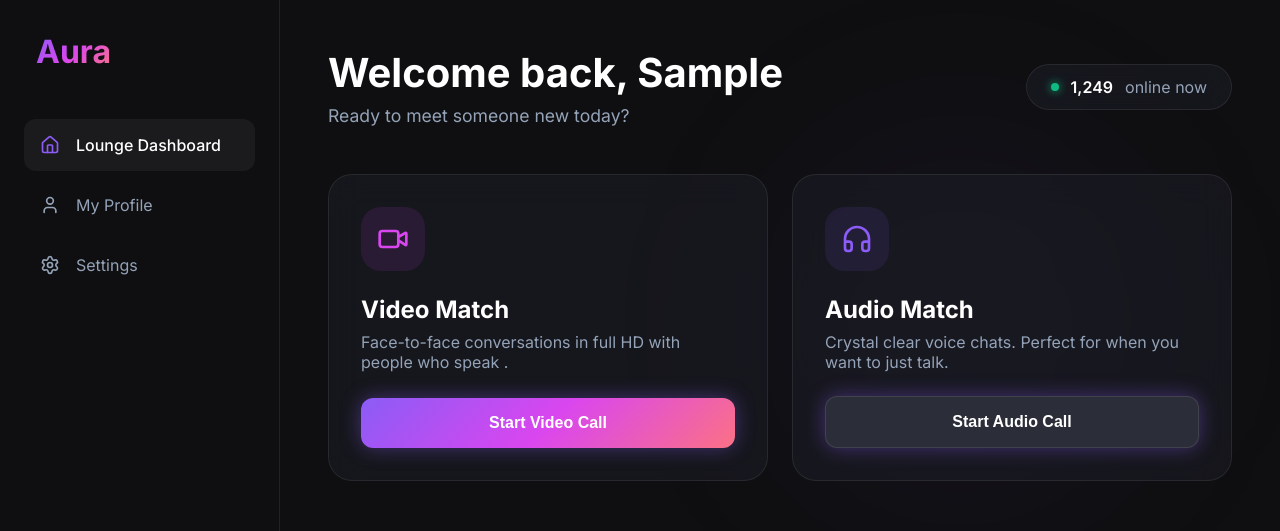
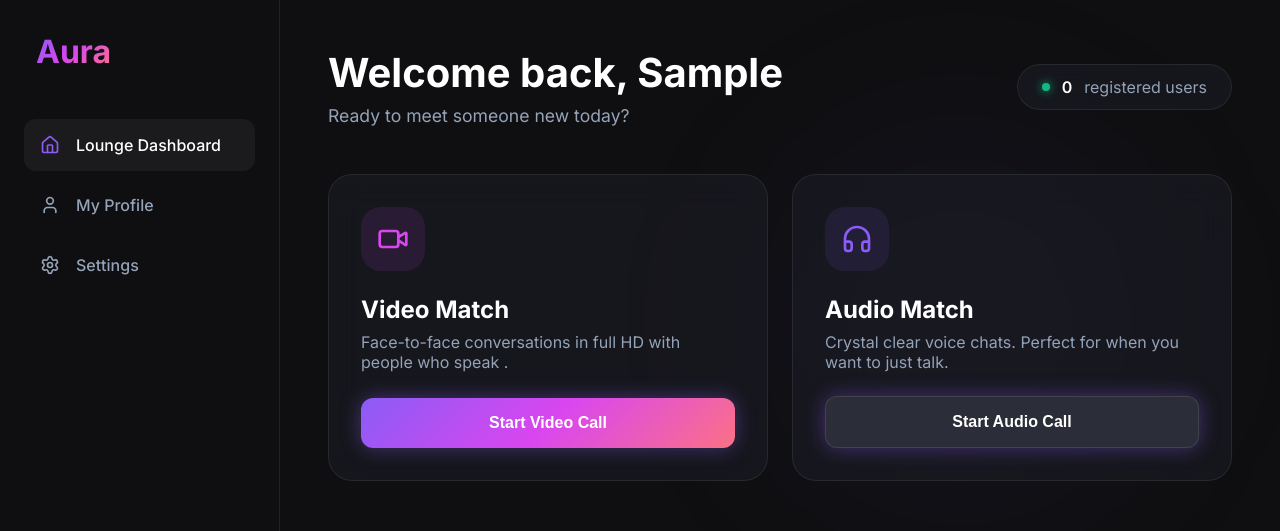
Before and after one commit to 23btrct005-coder/aura, a Next.js app: page /lounge in a window 1280 px wide. Shown: the top 531 px of the page. Built offline with nearby package versions, Linux system fonts and the light colour scheme; no server answers; the database is empty; sample sign-in values are in the browser's storage.

Commit message:
Implement profile, settings, and realtime users

```diff
--- a/src/app/lounge/page.tsx
+++ b/src/app/lounge/page.tsx
@@ -3,10 +3,10 @@
 import { useEffect, useState } from 'react';
 import { useRouter } from 'next/navigation';
 import { auth, db } from '../../lib/firebase';
-import { onAuthStateChanged, signOut } from 'firebase/auth';
-import { doc, getDoc, collection, query, where, getDocs, addDoc, updateDoc, limit } from 'firebase/firestore';
-import { motion } from 'framer-motion';
-import { Home, User, Settings, LogOut, Headphones, Video, Users, Globe2, Activity } from 'lucide-react';
+import { onAuthStateChanged, signOut, updateProfile } from 'firebase/auth';
+import { doc, getDoc, collection, query, where, getDocs, addDoc, updateDoc, limit, onSnapshot } from 'firebase/firestore';
+import { motion, AnimatePresence } from 'framer-motion';
+import { Home, User, Settings, LogOut, Headphones, Video, Activity, Save } from 'lucide-react';
 
 export default function LoungePage() {
   const router = useRouter();
@@ -14,7 +14,11 @@ export default function LoungePage() {
   const [language, setLanguage] = useState<string>('');
   const [isLoading, setIsLoading] = useState(true);
   const [isMatching, setIsMatching] = useState(false);
-  const [activeUsersMock, setActiveUsersMock] = useState(1248);
+  const [totalUsers, setTotalUsers] = useState(1);
+  const [activeTab, setActiveTab] = useState<'dashboard' | 'profile' | 'settings'>('dashboard');
+
+  const [editLanguage, setEditLanguage] = useState('');
+  const [isSaving, setIsSaving] = useState(false);
 
   useEffect(() => {
     const unsubscribe = onAuthStateChanged(auth, async (currentUser) => {
@@ -29,6 +33,7 @@ export default function LoungePage() {
         const userDoc = await getDoc(doc(db, 'users', currentUser.uid));
         if (userDoc.exists()) {
           setLanguage(userDoc.data().languagePreference || '');
+          setEditLanguage(userDoc.data().languagePreference || '');
         }
       } catch (error) {
         console.error("Error fetching user data:", error);
@@ -37,14 +42,15 @@ export default function LoungePage() {
       }
     });
 
-    // Mock active users fluctuating
-    const interval = setInterval(() => {
-      setActiveUsersMock(prev => prev + Math.floor(Math.random() * 5) - 2);
-    }, 5000);
+    // Real-time listener for total registered users
+    const usersRef = collection(db, 'users');
+    const unsubscribeUsers = onSnapshot(usersRef, (snapshot) => {
+      setTotalUsers(snapshot.size);
+    });
 
     return () => {
       unsubscribe();
-      clearInterval(interval);
+      unsubscribeUsers();
     };
   }, [router]);
 
@@ -86,6 +92,19 @@ export default function LoungePage() {
     }
   };
 
+  const handleUpdateProfile = async () => {
+    setIsSaving(true);
+    try {
+      await updateDoc(doc(db, 'users', user.uid), {
+        languagePreference: editLanguage
+      });
+      setLanguage(editLanguage);
+    } catch (error) {
+      console.error("Error updating profile:", error);
+    }
+    setIsSaving(false);
+  };
+
   const handleSignOut = () => {
     signOut(auth);
   };
@@ -108,17 +127,31 @@ export default function LoungePage() {
         </h1>
 
         <div style={{ display: 'flex', flexDirection: 'column', gap: '8px', flexGrow: 1 }}>
-          <div className="nav-item active" style={{ display: 'flex', alignItems: 'center', gap: '16px', padding: '16px', borderRadius: '12px', background: 'rgba(255,255,255,0.05)', color: 'white', cursor: 'pointer' }}>
-            <Home size={20} color="var(--color-purple)" />
+          <div
+            onClick={() => setActiveTab('dashboard')}
+            className={`nav-item ${activeTab === 'dashboard' ? 'active' : ''}`}
+            style={{ display: 'flex', alignItems: 'center', gap: '16px', padding: '16px', borderRadius: '12px', background: activeTab === 'dashboard' ? 'rgba(255,255,255,0.05)' : 'transparent', color: activeTab === 'dashboard' ? 'white' : 'var(--text-muted)', cursor: 'pointer', transition: 'all 0.2s' }}
+          >
+            <Home size={20} color={activeTab === 'dashboard' ? 'var(--color-purple)' : 'currentColor'} />
             <span style={{ fontWeight: 500 }}>Lounge Dashboard</span>
           </div>
-          <div className="nav-item" style={{ display: 'flex', alignItems: 'center', gap: '16px', padding: '16px', borderRadius: '12px', color: 'var(--text-muted)', cursor: 'pointer' }}>
-            <User size={20} />
-            <span>My Profile</span>
+
+          <div
+            onClick={() => setActiveTab('profile')}
+            className={`nav-item ${activeTab === 'profile' ? 'active' : ''}`}
+            style={{ display: 'flex', alignItems: 'center', gap: '16px', padding: '16px', borderRadius: '12px', background: activeTab === 'profile' ? 'rgba(255,255,255,0.05)' : 'transparent', color: activeTab === 'profile' ? 'white' : 'var(--text-muted)', cursor: 'pointer', transition: 'all 0.2s' }}
+          >
+            <User size={20} color={activeTab === 'profile' ? 'var(--color-purple)' : 'currentColor'} />
+            <span style={{ fontWeight: 500 }}>My Profile</span>
           </div>
-          <div className="nav-item" style={{ display: 'flex', alignItems: 'center', gap: '16px', padding: '16px', borderRadius: '12px', color: 'var(--text-muted)', cursor: 'pointer' }}>
-            <Settings size={20} />
-            <span>Settings</span>
+
+          <div
+            onClick={() => setActiveTab('settings')}
+            className={`nav-item ${activeTab === 'settings' ? 'active' : ''}`}
+            style={{ display: 'flex', alignItems: 'center', gap: '16px', padding: '16px', borderRadius: '12px', background: activeTab === 'settings' ? 'rgba(255,255,255,0.05)' : 'transparent', color: activeTab === 'settings' ? 'white' : 'var(--text-muted)', cursor: 'pointer', transition: 'all 0.2s' }}
+          >
+            <Settings size={20} color={activeTab === 'settings' ? 'var(--color-purple)' : 'currentColor'} />
+            <span style={{ fontWeight: 500 }}>Settings</span>
           </div>
         </div>
 
@@ -128,37 +161,33 @@ export default function LoungePage() {
         </div>
       </nav>
 
-      {/* Main Dashboard Area */}
+      {/* Main Area */}
       <main style={{ flexGrow: 1, padding: '48px', position: 'relative', overflow: 'hidden' }}>
 
-        {/* Ambient Glow */}
         <div style={{ position: 'absolute', top: 0, right: 0, width: '50vw', height: '50vw', background: 'radial-gradient(circle, rgba(139,92,246,0.08) 0%, transparent 60%)', filter: 'blur(80px)', pointerEvents: 'none' }}></div>
 
+        <AnimatePresence mode="wait">
+          {activeTab === 'dashboard' && (
+            <motion.div key="dashboard" initial={{ opacity: 0, y: 10 }} animate={{ opacity: 1, y: 0 }} exit={{ opacity: 0, y: -10 }}>
               <header style={{ display: 'flex', justifyContent: 'space-between', alignItems: 'center', marginBottom: '48px' }}>
                 <div>
-            <motion.h2 initial={{ opacity: 0, x: -20 }} animate={{ opacity: 1, x: 0 }} style={{ fontSize: '2.5rem', marginBottom: '8px', color: 'white' }}>
-              Welcome back, {user?.displayName?.split(' ')[0]}
-            </motion.h2>
-            <motion.p initial={{ opacity: 0 }} animate={{ opacity: 1 }} transition={{ delay: 0.2 }} style={{ color: 'var(--text-muted)', fontSize: '1.1rem' }}>
+                  <h2 style={{ fontSize: '2.5rem', marginBottom: '8px', color: 'white' }}>
+                    Welcome back, {user?.displayName?.split(' ')[0] || 'User'}
+                  </h2>
+                  <p style={{ color: 'var(--text-muted)', fontSize: '1.1rem' }}>
                     Ready to meet someone new today?
-            </motion.p>
+                  </p>
                 </div>
 
                 <div className="glass-panel" style={{ display: 'flex', alignItems: 'center', gap: '12px', padding: '12px 24px', borderRadius: '100px' }}>
                   <div style={{ width: '8px', height: '8px', borderRadius: '50%', background: '#10b981', boxShadow: '0 0 10px #10b981', animation: 'pulse 2s infinite' }}></div>
-            <span style={{ color: 'white', fontWeight: 600 }}>{activeUsersMock.toLocaleString()}</span>
-            <span style={{ color: 'var(--text-muted)' }}>online now</span>
+                  <span style={{ color: 'white', fontWeight: 600 }}>{totalUsers.toLocaleString()}</span>
+                  <span style={{ color: 'var(--text-muted)' }}>registered users</span>
                 </div>
               </header>
 
-        {/* Action Cards */}
               <div style={{ display: 'grid', gridTemplateColumns: 'repeat(auto-fit, minmax(300px, 1fr))', gap: '24px' }}>
-
-          <motion.div
-            whileHover={{ y: -5, boxShadow: '0 20px 40px rgba(0,0,0,0.4)' }}
-            className="glass-panel"
-            style={{ padding: '32px', display: 'flex', flexDirection: 'column', gap: '24px', position: 'relative', overflow: 'hidden' }}
-          >
+                <motion.div whileHover={{ y: -5, boxShadow: '0 20px 40px rgba(0,0,0,0.4)' }} className="glass-panel" style={{ padding: '32px', display: 'flex', flexDirection: 'column', gap: '24px', position: 'relative', overflow: 'hidden' }}>
                   <div style={{ width: '64px', height: '64px', borderRadius: '20px', background: 'rgba(217,70,239,0.1)', display: 'flex', alignItems: 'center', justifyContent: 'center' }}>
                     <Video size={32} color="var(--color-magenta)" />
                   </div>
@@ -166,23 +195,12 @@ export default function LoungePage() {
                     <h3 style={{ fontSize: '1.5rem', color: 'white', marginBottom: '8px' }}>Video Match</h3>
                     <p style={{ color: 'var(--text-muted)' }}>Face-to-face conversations in full HD with people who speak {language}.</p>
                   </div>
-            <motion.button
-              whileHover={{ scale: 1.02 }}
-              whileTap={{ scale: 0.98 }}
-              className="btn-primary"
-              style={{ background: 'var(--gradient-neon)', marginTop: 'auto', padding: '16px', opacity: isMatching ? 0.7 : 1 }}
-              onClick={() => handleRandomMatch('video')}
-              disabled={isMatching}
-            >
+                  <button className="btn-primary" style={{ background: 'var(--gradient-neon)', marginTop: 'auto', padding: '16px', opacity: isMatching ? 0.7 : 1 }} onClick={() => handleRandomMatch('video')} disabled={isMatching}>
                     {isMatching ? 'Finding someone...' : 'Start Video Call'}
-            </motion.button>
+                  </button>
                 </motion.div>
 
-          <motion.div
-            whileHover={{ y: -5, boxShadow: '0 20px 40px rgba(0,0,0,0.4)' }}
-            className="glass-panel"
-            style={{ padding: '32px', display: 'flex', flexDirection: 'column', gap: '24px' }}
-          >
+                <motion.div whileHover={{ y: -5, boxShadow: '0 20px 40px rgba(0,0,0,0.4)' }} className="glass-panel" style={{ padding: '32px', display: 'flex', flexDirection: 'column', gap: '24px' }}>
                   <div style={{ width: '64px', height: '64px', borderRadius: '20px', background: 'rgba(139,92,246,0.1)', display: 'flex', alignItems: 'center', justifyContent: 'center' }}>
                     <Headphones size={32} color="var(--color-purple)" />
                   </div>
@@ -190,20 +208,95 @@ export default function LoungePage() {
                     <h3 style={{ fontSize: '1.5rem', color: 'white', marginBottom: '8px' }}>Audio Match</h3>
                     <p style={{ color: 'var(--text-muted)' }}>Crystal clear voice chats. Perfect for when you want to just talk.</p>
                   </div>
-            <motion.button
-              whileHover={{ scale: 1.02 }}
-              whileTap={{ scale: 0.98 }}
-              className="btn-primary"
-              style={{ background: 'var(--color-charcoal)', border: '1px solid rgba(255,255,255,0.1)', marginTop: 'auto', padding: '16px', opacity: isMatching ? 0.7 : 1 }}
-              onClick={() => handleRandomMatch('audio')}
-              disabled={isMatching}
-            >
+                  <button className="btn-primary" style={{ background: 'var(--color-charcoal)', border: '1px solid rgba(255,255,255,0.1)', marginTop: 'auto', padding: '16px', opacity: isMatching ? 0.7 : 1 }} onClick={() => handleRandomMatch('audio')} disabled={isMatching}>
                     {isMatching ? 'Finding someone...' : 'Start Audio Call'}
-            </motion.button>
+                  </button>
                 </motion.div>
+              </div>
+            </motion.div>
+          )}
 
+          {activeTab === 'profile' && (
+            <motion.div key="profile" initial={{ opacity: 0, y: 10 }} animate={{ opacity: 1, y: 0 }} exit={{ opacity: 0, y: -10 }}>
+              <h2 style={{ fontSize: '2.5rem', marginBottom: '48px', color: 'white' }}>My Profile</h2>
+
+              <div className="glass-panel" style={{ padding: '48px', maxWidth: '600px' }}>
+                <div style={{ display: 'flex', alignItems: 'center', gap: '24px', marginBottom: '48px' }}>
+                  {user?.photoURL ? (
+                    <img src={user.photoURL} alt="Profile" style={{ width: '80px', height: '80px', borderRadius: '50%' }} />
+                  ) : (
+                    <div style={{ width: '80px', height: '80px', borderRadius: '50%', background: 'var(--color-purple)', display: 'flex', alignItems: 'center', justifyContent: 'center' }}>
+                      <User size={40} color="white" />
+                    </div>
+                  )}
+                  <div>
+                    <h3 style={{ fontSize: '1.5rem', color: 'white', marginBottom: '4px' }}>{user?.displayName}</h3>
+                    <p style={{ color: 'var(--text-muted)' }}>{user?.email}</p>
+                  </div>
                 </div>
 
+                <div style={{ marginBottom: '32px' }}>
+                  <label style={{ display: 'block', color: 'var(--text-muted)', marginBottom: '12px' }}>Primary Language</label>
+                  <select
+                    style={{ width: '100%', padding: '16px', borderRadius: '12px', background: 'rgba(0,0,0,0.5)', border: '1px solid rgba(255,255,255,0.1)', color: 'white', fontSize: '1.1rem' }}
+                    value={editLanguage}
+                    onChange={(e) => setEditLanguage(e.target.value)}
+                  >
+                    <option value="English">English</option>
+                    <option value="Spanish">Spanish</option>
+                    <option value="French">French</option>
+                    <option value="Hindi">Hindi</option>
+                    <option value="Tamil">Tamil</option>
+                    <option value="Telugu">Telugu</option>
+                    <option value="Kannada">Kannada</option>
+                    <option value="Malayalam">Malayalam</option>
+                    <option value="Bengali">Bengali</option>
+                    <option value="Marathi">Marathi</option>
+                    <option value="Gujarati">Gujarati</option>
+                    <option value="Punjabi">Punjabi</option>
+                  </select>
+                </div>
+
+                <button
+                  className="btn-primary"
+                  onClick={handleUpdateProfile}
+                  disabled={isSaving || language === editLanguage}
+                  style={{ display: 'flex', alignItems: 'center', justifyContent: 'center', gap: '8px', padding: '16px 32px', opacity: (isSaving || language === editLanguage) ? 0.5 : 1 }}
+                >
+                  <Save size={20} />
+                  {isSaving ? 'Saving...' : 'Save Changes'}
+                </button>
+              </div>
+            </motion.div>
+          )}
+
+          {activeTab === 'settings' && (
+            <motion.div key="settings" initial={{ opacity: 0, y: 10 }} animate={{ opacity: 1, y: 0 }} exit={{ opacity: 0, y: -10 }}>
+              <h2 style={{ fontSize: '2.5rem', marginBottom: '48px', color: 'white' }}>Settings</h2>
+
+              <div className="glass-panel" style={{ padding: '48px', maxWidth: '600px' }}>
+                <h3 style={{ fontSize: '1.2rem', color: 'white', marginBottom: '24px' }}>Account Security</h3>
+
+                <div style={{ display: 'flex', justifyContent: 'space-between', alignItems: 'center', padding: '24px 0', borderBottom: '1px solid rgba(255,255,255,0.1)' }}>
+                  <div>
+                    <h4 style={{ color: 'white', marginBottom: '4px' }}>Connected Accounts</h4>
+                    <p style={{ color: 'var(--text-muted)', fontSize: '0.9rem' }}>Signed in via Google ({user?.email})</p>
+                  </div>
+                </div>
+
+                <div style={{ display: 'flex', justifyContent: 'space-between', alignItems: 'center', padding: '24px 0' }}>
+                  <div>
+                    <h4 style={{ color: 'var(--color-coral)', marginBottom: '4px' }}>Sign Out</h4>
+                    <p style={{ color: 'var(--text-muted)', fontSize: '0.9rem' }}>Securely log out of this device.</p>
+                  </div>
+                  <button onClick={handleSignOut} style={{ padding: '12px 24px', background: 'rgba(244,63,94,0.1)', color: 'var(--color-coral)', border: '1px solid rgba(244,63,94,0.2)', borderRadius: '8px', cursor: 'pointer' }}>
+                    Log Out
+                  </button>
+                </div>
+              </div>
+            </motion.div>
+          )}
+        </AnimatePresence>
       </main>
     </div>
   );
```
Lines whose indentation alone changed are shown as unchanged.
